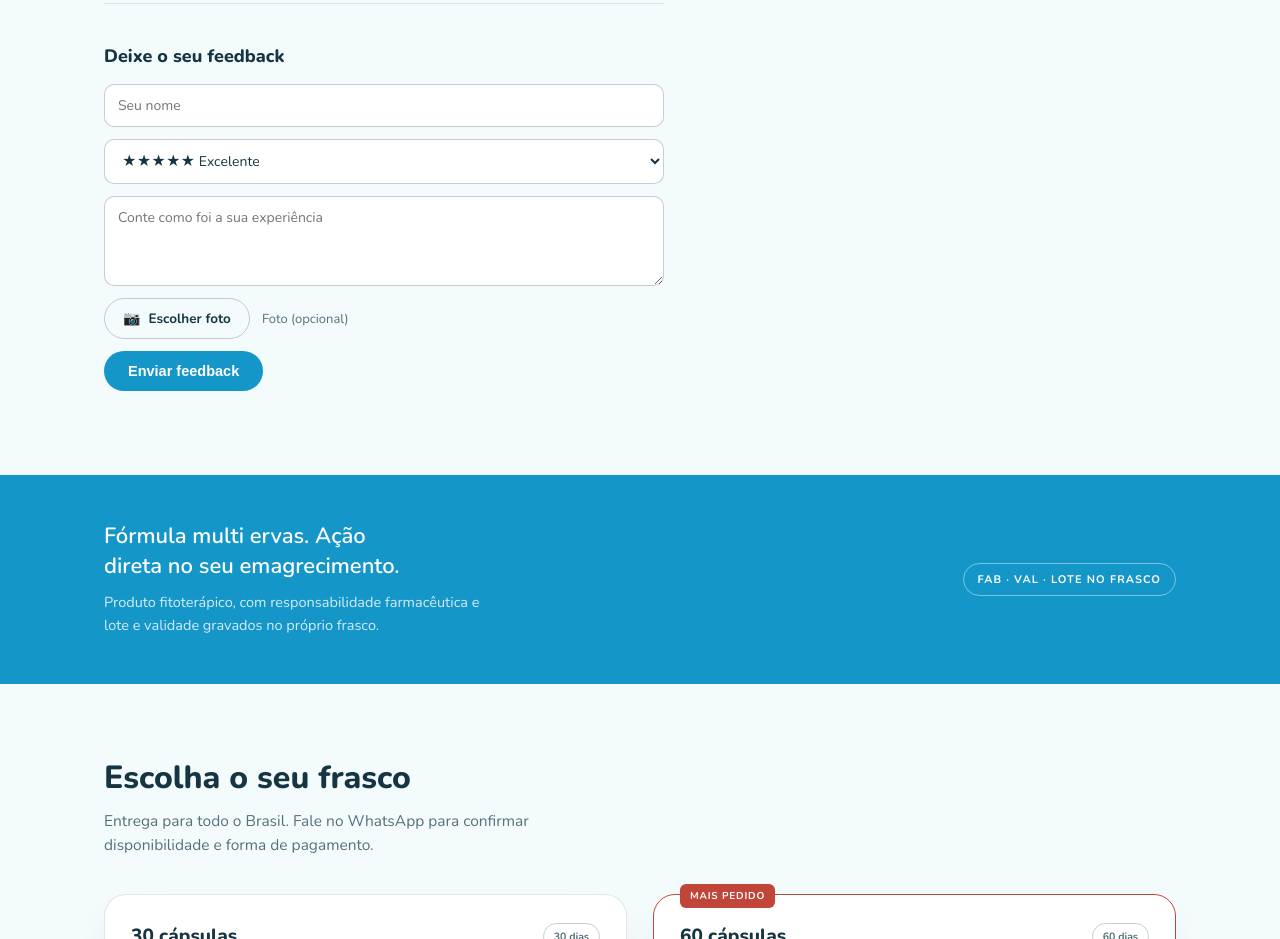
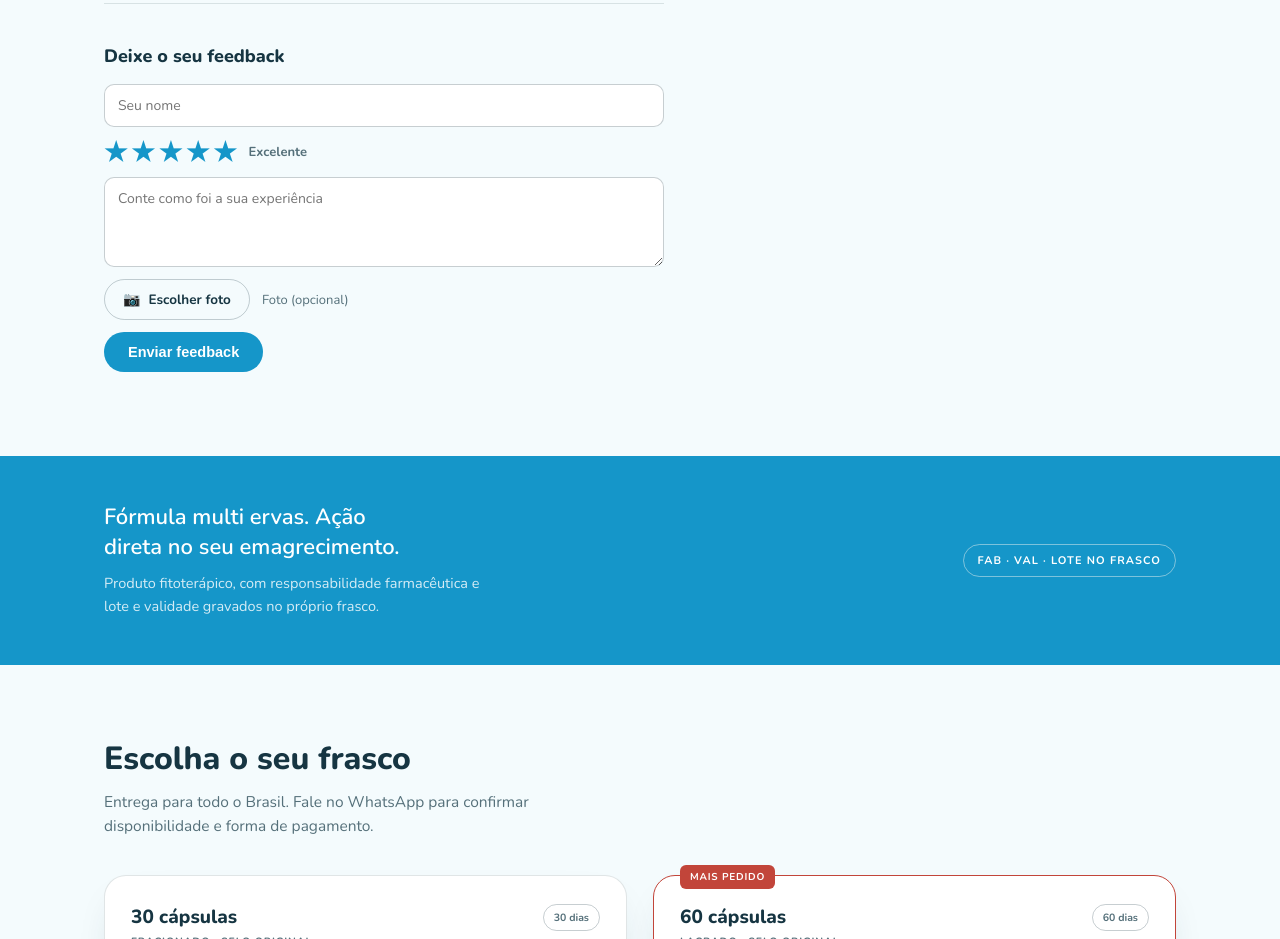
Before and after one commit to foxteleguiado-commits/natu-diet, a website: page index.html in a window 1280 px wide. Shown: the part 1938-2877 px from the top of the page. Drawn offline with nearby package versions, Linux system fonts and the light colour scheme; no server answers.

Commit message:
Replace rating dropdown with clickable stars in the feedback form
Visitors now tap/click a star directly to set their rating, with a
live label (Ruim..Excelente) and hover preview, instead of picking
from a select dropdown.

Co-Authored-By: Claude Sonnet 5 <noreply@anthropic.com>

```diff
--- a/index.html
+++ b/index.html
@@ -186,11 +186,19 @@
   .testi-form-wrap{ margin-top:48px; padding-top:40px; border-top:1px solid var(--line); max-width:560px; }
   .testi-form-wrap h3{ font-size:18px; font-weight:800; }
   .testi-form{ margin-top:16px; display:flex; flex-direction:column; gap:12px; }
-  .testi-form input[type=text], .testi-form select, .testi-form textarea{
+  .testi-form input[type=text], .testi-form textarea{
     width:100%; padding:11px 13px; border:1px solid var(--line-strong); border-radius:10px; font-family:inherit; font-size:14px; color:var(--ink); background:var(--paper-raised);
   }
   .testi-form textarea{ min-height:90px; resize:vertical; }
   .testi-form .hp-field{ position:absolute; left:-9999px; width:1px; height:1px; opacity:0; }
+  .testi-rating{ display:flex; align-items:center; gap:4px; }
+  .testi-rating .star{
+    background:none; border:none; padding:0; margin:0; font-size:26px; line-height:1; cursor:pointer;
+    color:var(--line-strong); transition:color .12s ease, transform .1s ease;
+  }
+  .testi-rating .star:hover{ transform:scale(1.12); }
+  .testi-rating .star.filled{ color:var(--brand-blue); }
+  .testi-rating-label{ margin-left:8px; font-size:13px; font-weight:700; color:var(--ink-soft); }
   .testi-file-field{ display:flex; align-items:center; gap:12px; flex-wrap:wrap; }
   .testi-file-btn{
     position:relative; overflow:hidden; display:inline-flex; align-items:center; gap:8px;
@@ -409,13 +417,15 @@
       <h3>Deixe o seu feedback</h3>
       <form class="testi-form" id="testiForm">
         <input type="text" name="name" placeholder="Seu nome" maxlength="60" required>
-        <select name="rating">
-          <option value="5">★★★★★ Excelente</option>
-          <option value="4">★★★★☆ Muito bom</option>
-          <option value="3">★★★☆☆ Bom</option>
-          <option value="2">★★☆☆☆ Regular</option>
-          <option value="1">★☆☆☆☆ Ruim</option>
-        </select>
+        <div class="testi-rating" id="testiRating">
+          <button type="button" class="star" data-val="1" aria-label="1 estrela">★</button>
+          <button type="button" class="star" data-val="2" aria-label="2 estrelas">★</button>
+          <button type="button" class="star" data-val="3" aria-label="3 estrelas">★</button>
+          <button type="button" class="star" data-val="4" aria-label="4 estrelas">★</button>
+          <button type="button" class="star" data-val="5" aria-label="5 estrelas">★</button>
+          <span class="testi-rating-label" id="testiRatingLabel">Excelente</span>
+        </div>
+        <input type="hidden" name="rating" id="testiRatingInput" value="5">
         <textarea name="text" placeholder="Conte como foi a sua experiência" maxlength="500" required></textarea>
         <div class="testi-file-field">
           <label class="testi-file-btn">
@@ -571,6 +581,24 @@
   var form = document.getElementById('testiForm');
   if(!form) return;
 
+  var RATING_LABELS = { 1: 'Ruim', 2: 'Regular', 3: 'Bom', 4: 'Muito bom', 5: 'Excelente' };
+  var ratingInput = document.getElementById('testiRatingInput');
+  var ratingLabel = document.getElementById('testiRatingLabel');
+  var stars = document.querySelectorAll('#testiRating .star');
+  function paintStars(val){
+    stars.forEach(function(s){ s.classList.toggle('filled', parseInt(s.getAttribute('data-val'), 10) <= val); });
+    if(ratingLabel) ratingLabel.textContent = RATING_LABELS[val] || '';
+  }
+  stars.forEach(function(s){
+    var val = parseInt(s.getAttribute('data-val'), 10);
+    s.addEventListener('click', function(){ ratingInput.value = val; paintStars(val); });
+    s.addEventListener('mouseenter', function(){ paintStars(val); });
+  });
+  document.getElementById('testiRating').addEventListener('mouseleave', function(){
+    paintStars(parseInt(ratingInput.value, 10) || 5);
+  });
+  paintStars(parseInt(ratingInput.value, 10) || 5);
+
   var imageInput = document.getElementById('testiImageInput');
   var fileNameEl = document.getElementById('testiFileName');
   var previewEl = document.getElementById('testiFilePreview');
@@ -632,6 +660,7 @@
             : 'Obrigado! Seu feedback foi enviado e será avaliado antes de aparecer no site.';
           msg.className = 'testi-msg ok';
           form.reset();
+          paintStars(5);
           if(fileNameEl) fileNameEl.textContent = 'Foto (opcional)';
           if(previewEl) previewEl.style.display = 'none';
         } else {
```
